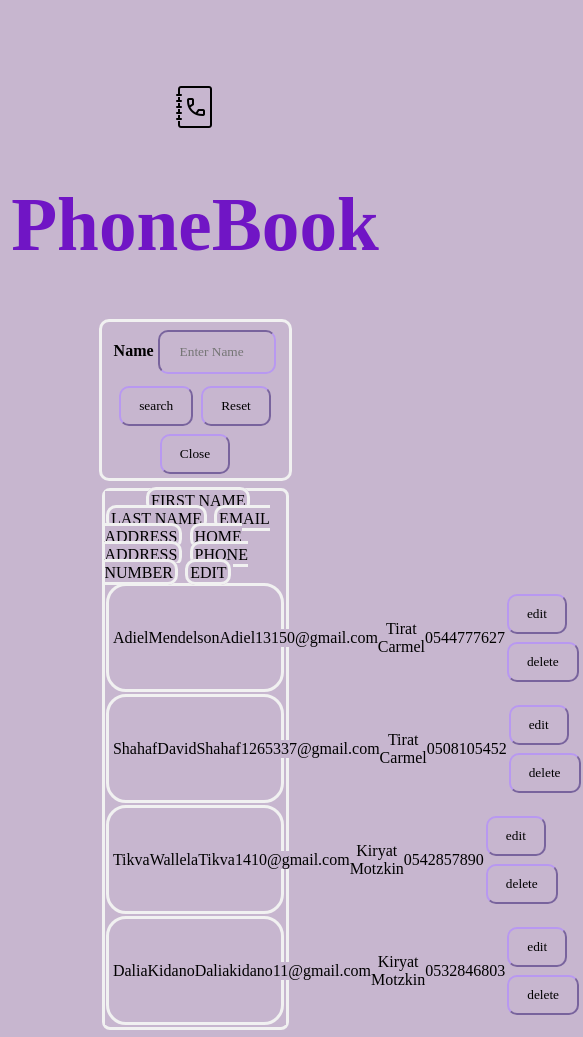
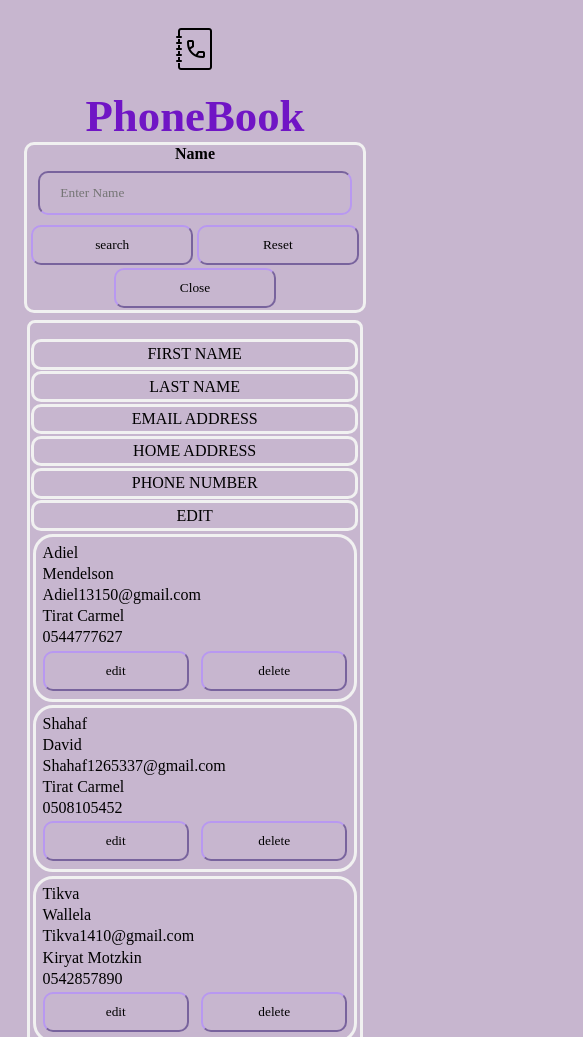
Before and after one commit to sonpai/phone_book_2024, a plain HTML site: page Phone_book_2/index.html in a window 390 px wide. Shown: the top 1037 px of the page, 583 px wide, since content can reach past the window. Drawn offline with Linux system fonts and the light colour scheme.

Commit message:
phone_book_2

```diff
--- a/Phone_book_2/index.html
+++ b/Phone_book_2/index.html
@@ -8,7 +8,7 @@
   <nav>
     <ul>
       <li>
-        <img src="/images/phonebook.png" alt="phonebook" id="icon">
+        <img src="/Phone_book_2/images/phonebook.png" alt="phonebook" id="icon">
       </li>
     </ul>
   </nav>
@@ -26,17 +26,19 @@
 
       <label for="name"><b>Name</b></label>
       <input type="text" placeholder="Enter Name" name="name" id="nameInput" required>
-      <button type="filter" class="btn"onclick="filterClients()">search</button>
-      <button type="reset" class="btn"onclick="resetForm()">Reset</button>
+      <button type="filter" class="btn" onclick="filterClients()">search</button>
+      <button type="reset" class="btn" onclick="resetForm()">Reset</button>
       <button type="button" class="btn cancel" onclick="closeForm()">Close</button>
-    </form>
+
   </div>
 
   </header>
   <main>
 
     <div class="phonebook">
+
       <ul>
+
           <div class="ColumHeader">FIRST NAME</div>
           <div class="ColumHeader">LAST NAME</div>
           <div class="ColumHeader">EMAIL ADDRESS</div>
@@ -57,7 +59,7 @@
               <button class="btn">edit</button>
               <button class="btn">delete</button>
             </div>
-
+          </div>
         </li>
 
         <li>
@@ -74,6 +76,7 @@
             </div>
           </div>
         </li>
+
         <li>
           <div class="client" id="Tikva">
             <div class="column">Tikva</div>
@@ -86,7 +89,9 @@
               <button class="btn">edit</button>
               <button class="btn">delete</button>
           </div>
+        </div>
         </li>
+
         <li>
           <div class="client" id="Dalia">
             <div class="column">Dalia</div>
@@ -99,16 +104,20 @@
               <button class="btn">edit</button>
               <button class="btn">delete</button>
           </div>
+        </div>
         </li>
      </ul>
 
   </div>
 
+  <footer>
+    <p>Sofia Kononenko & Orly Wallela</p>
+  </footer>
+
 
   </main>
   <script src="/js/js.js"></script>
 
-
  </body>
 
 </html>
--- a/Phone_book_2/styles/style.css
+++ b/Phone_book_2/styles/style.css
@@ -131,7 +131,6 @@
     margin: 1%;
     padding: 2%;
 
-
     }
 
     .column {
@@ -165,8 +164,6 @@
     }
     }
 
-
-
 /* #endregion */
 /* #region Footer */
 /******************************
@@ -177,38 +174,70 @@ text-align: center;
 }
 
 /* #endregion */
-/* #region Responsive */
-    @media only screen and (max-width: 840px) {
-    #wrapper {
-      width: 98%;
-    }
 
-    img {
-      margin-top: 15%;
-    }
+/*#region Responsive
+***/
 
-    footer > span {
-      font-size: 1.4em;
-    }
+@media only screen and (max-width: 800px) {
 
-    p {
-      margin: 10% 0 7% 0;
-    }
-    }
+  h1 {
+    text-align: center;
+    display: block;
+    font-size: 2.8rem;
+    background-image: none;
+    margin: 0%;
+    background-position-x: 50%;
+    background-position-y: 0%;
 
-    @media only screen and (max-width: 400px) {
-    nav li {
-      display: block;
-      text-align: center;
-    }
+   }
 
-    h1 {
-      font-size: 4.7em;
-    }
+   .form-popup {
+    width: 90%;
+  }
 
-    footer > span {
-      font-size: 1.1em;
-    }
-    }
+  input[type='text'] {
+    width: 80%;
+  }
 
-/* #endregion */
+  main {
+    width: 90%;
+  }
+
+  .ColumHeader {
+    display: block;
+    width: 95%;
+    margin: 0.5%;
+    padding: 1%;
+  }
+
+  .client {
+    flex-direction: column;
+    align-items: stretch;
+    padding: 2%;
+  }
+
+  .client .column {
+    display: block;
+    width: 100%;
+    text-align: left;
+    margin-bottom: 1%;
+  }
+
+  .client .btns {
+    display: flex;
+    justify-content: space-between;
+    width: 100%;
+  }
+
+  .btn {
+    width: 48%;
+    margin: 0.5% 0;
+  }
+
+  ul {
+    display: block;
+    padding: 0;
+  }
+}
+
+/* #endregion*/
```
Lines whose indentation alone changed are shown as unchanged.
